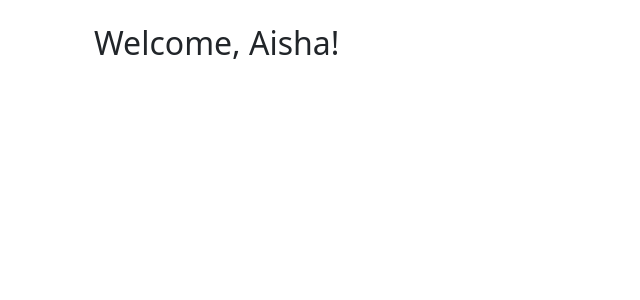
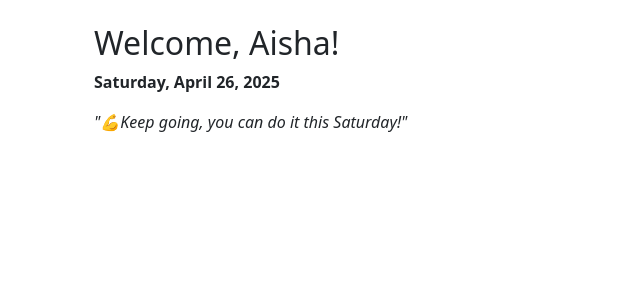
Before and after one commit to aishieee/p4-habit-tracker, a Django app: page /habits/dashboard/ in a window 1280 px wide. Shown: the part 56-356 px from the top of the page, without its empty margins (0-640 px from the left). Run offline with Django 5.2, Linux system fonts and the light colour scheme; a user stored in the database is signed in.

Commit message:
Add date and message with dynamic day of the week to dashboard

```diff
--- a/habits/templates/habits/dashboard.html
+++ b/habits/templates/habits/dashboard.html
@@ -6,5 +6,10 @@
 <div class="container mt-4">
     <!-- Personalised welcome message -->
     <h2>Welcome, {{ user.first_name|default:user.username }}!</h2>
+      <!-- Current date display-->
+    <p><strong>{{ today|date:"l, F j, Y" }}</strong></p>
+    <!-- Motivational message with dynamic day of week -->
+  <p><em>"💪Keep going, you can do it this {{ today|date:'l' }}!"</em></p>
+</div>
 
 {% endblock %}
```
Also changed, not shown: db.sqlite3.
